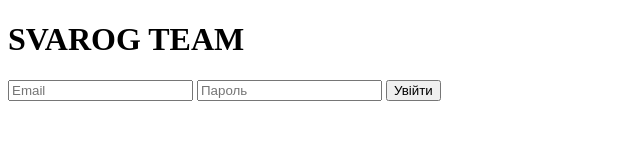
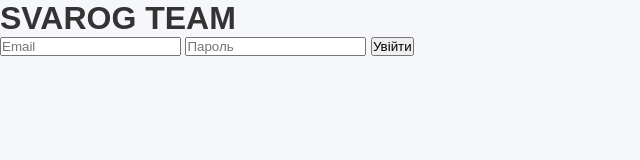
Before and after one commit to DmitriySkor/svarog-birthdays, a plain HTML site: page admin/index.html in a window 1280 px wide. Shown: the whole page, without its empty margins (0-640 px from the left). Drawn offline with Linux system fonts and the light colour scheme; the site is published under a folder, as on GitHub Pages, so addresses that start at the root find nothing; no server answers.

Commit message:
Fix tsyle and script path

```diff
--- a/admin/index.html
+++ b/admin/index.html
@@ -5,7 +5,7 @@
     <meta charset="UTF-8">
     <meta name="viewport" content="width=device-width, initial-scale=1.0">
     <title>Адмінка - Дні народження</title>
-    <link rel="stylesheet" href="/css/style.css">
+    <link rel="stylesheet" href="../css/style.css">
 </head>
 
 <body>
```
Also changed, not shown: index.html (+1 -14 lines).
